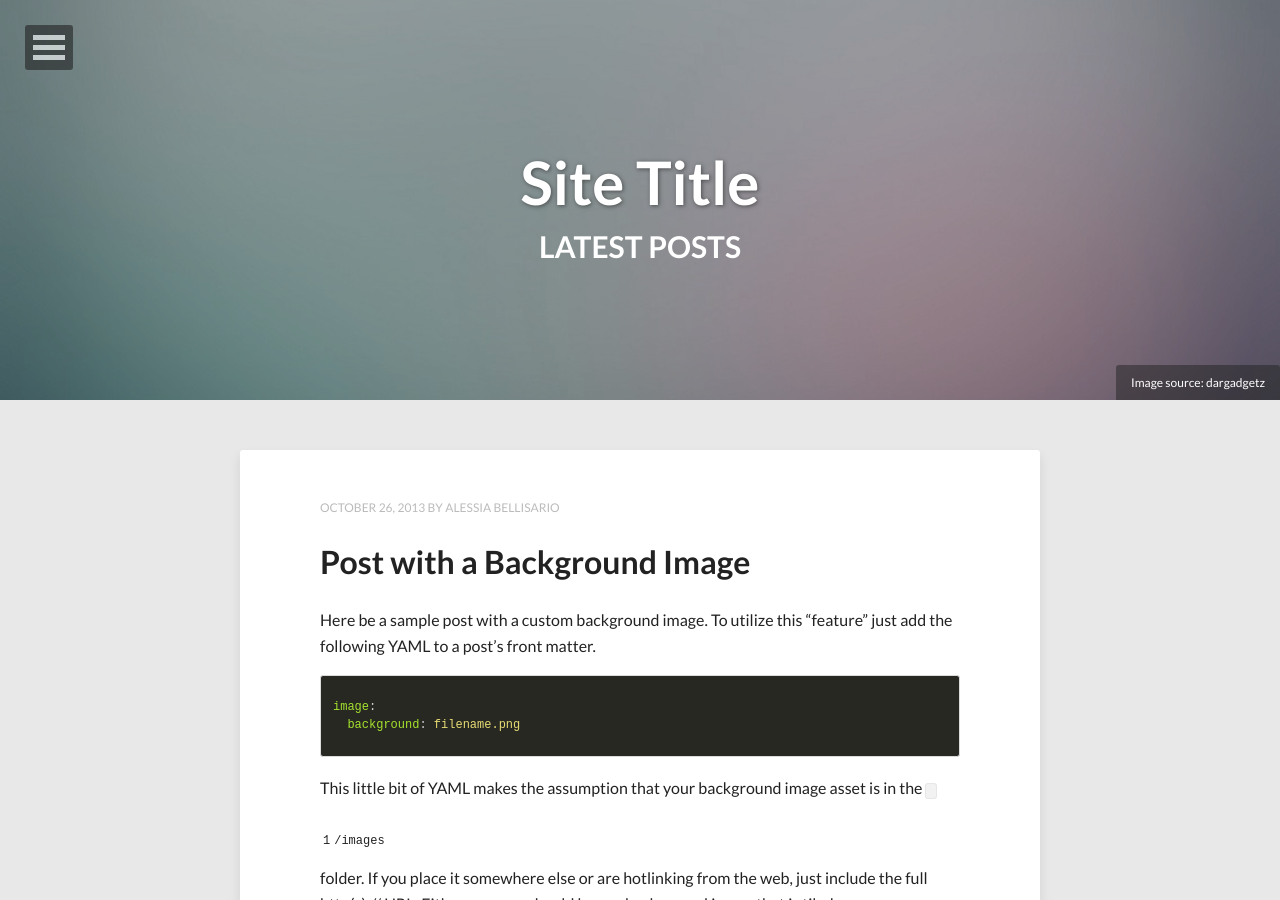
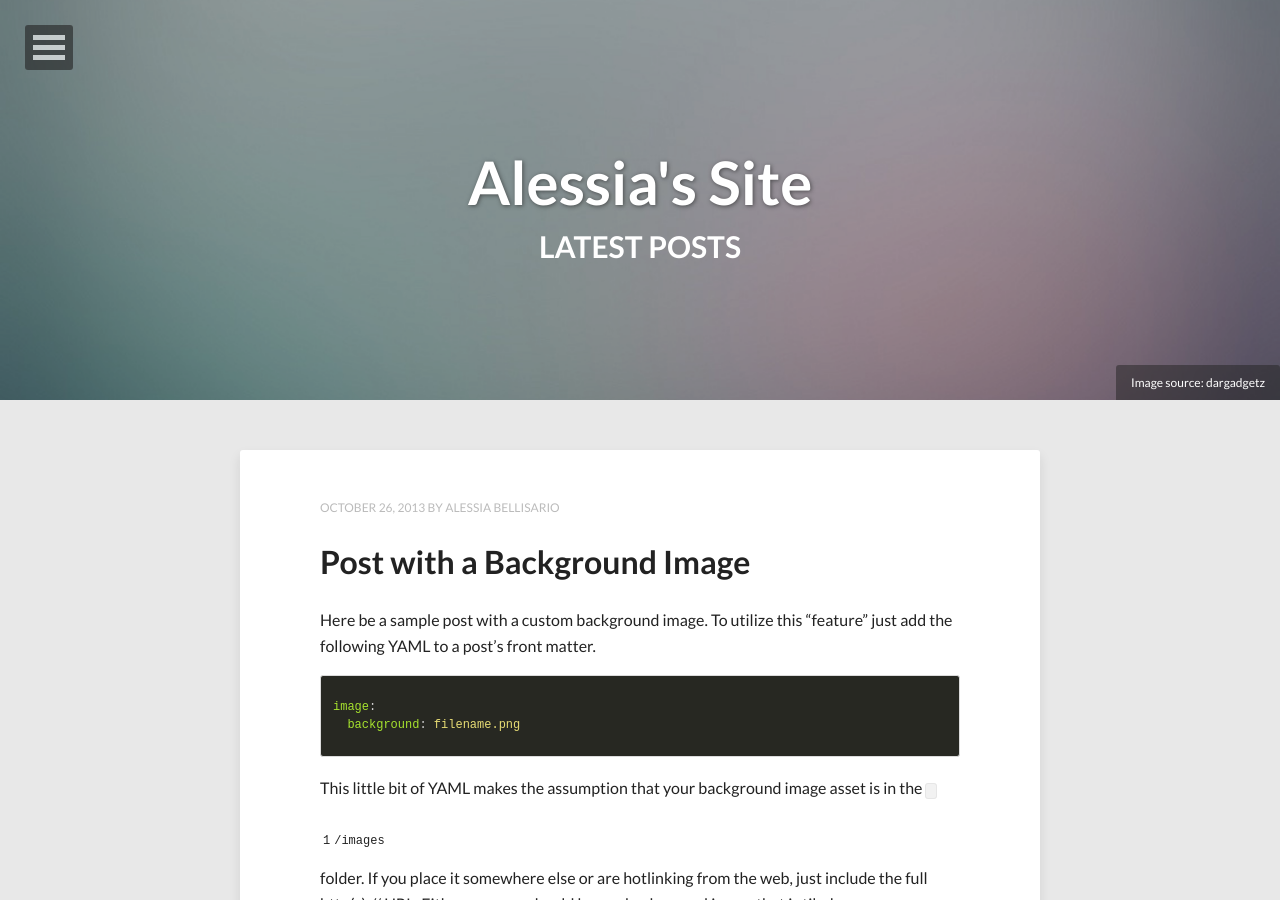
Before and after one commit to alessbell/alessbell.github.io-archive, a Jekyll site: the page built from index.html, in a window 1280 px wide and 900 px high. Built offline with Jekyll 4.4.1, drawn with Linux system fonts in a browser that asks for light colours; nearby versions of some CDN libraries; the list of posts is cut into pages by our own code; some of the changed lines change nothing that is shown.

Commit message:
Title/description commit

```diff
--- a/_config.yml
+++ b/_config.yml
@@ -1,5 +1,5 @@
-title:            Site Title
-description:      Describe your website here.
+title:            Alessia's Site
+description:      Treading at the intersection of tech, politics and LGBT activism.
 disqus_shortname:
 #Your site's domain goes here. Leave localhost server or blank when working locally.
 url:              http://alessbell.github.io
```
